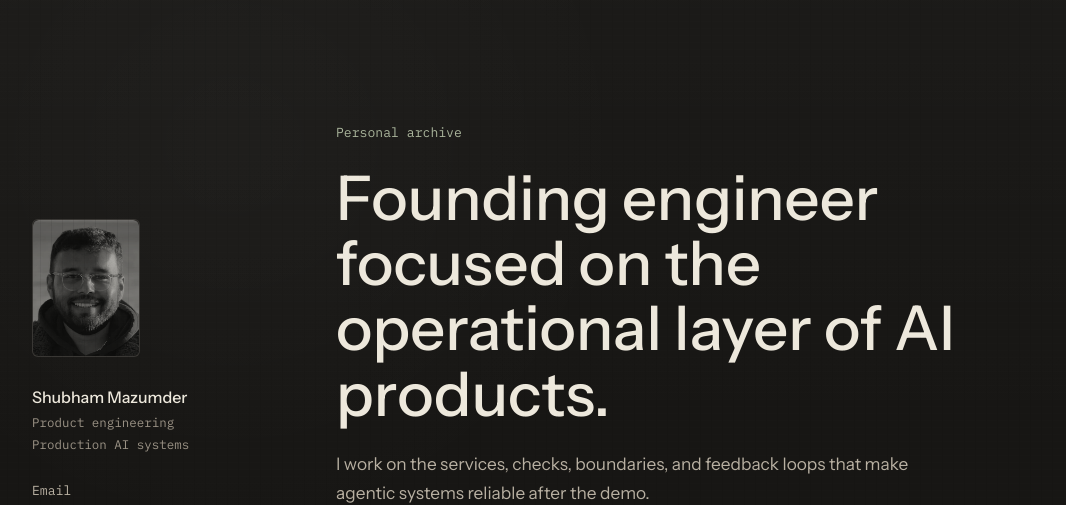
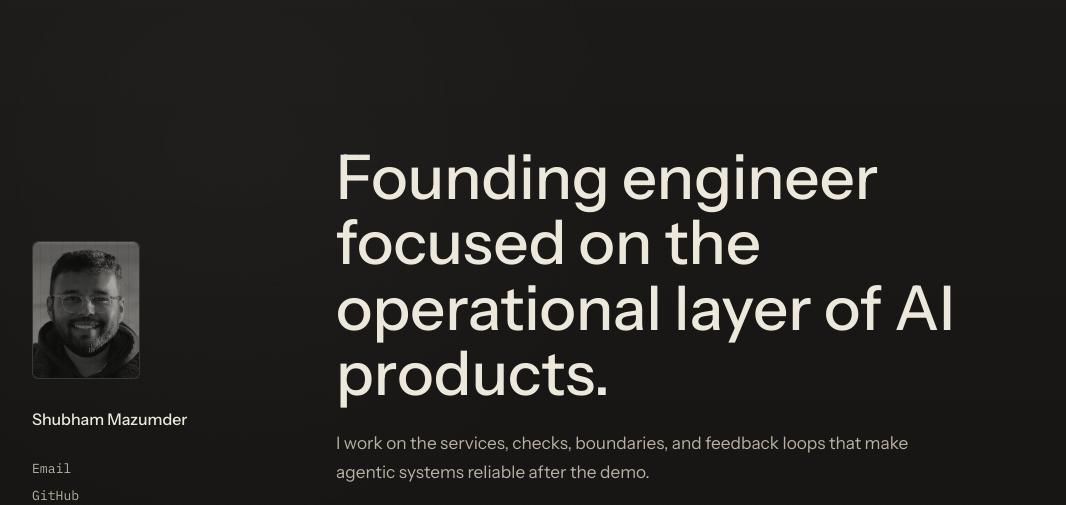
Before and after one commit to cystema/folio, a Next.js app: page / in a window 1280 px wide. Shown: the top 505 px of the page, without its empty margins (48-1114 px from the left). Built offline with nearby package versions, Linux system fonts and the light colour scheme; no server answers.

Commit message:
chore: simplify archive masthead labels

```diff
--- a/app/globals.css
+++ b/app/globals.css
@@ -164,22 +164,13 @@ select {
   gap: 4px;
 }
 
-.archive-name,
-.archive-role {
+.archive-name {
   margin: 0;
 }
 
 .archive-name {
   color: var(--ink);
   font-weight: 500;
-}
-
-.archive-role {
-  max-width: 22ch;
-  color: var(--ink-faint);
-  font-family: var(--font-mono);
-  font-size: 0.78rem;
-  line-height: 1.45;
 }
 
 .archive-links {
@@ -210,13 +201,6 @@ select {
 
 .archive-main {
   width: min(100%, 760px);
-}
-
-.archive-label {
-  margin: 0 0 22px;
-  color: var(--archive-accent);
-  font-family: var(--font-mono);
-  font-size: 0.82rem;
 }
 
 .archive-main h1 {
--- a/app/page.tsx
+++ b/app/page.tsx
@@ -33,8 +33,6 @@ export default async function HomePage() {
 
           <div className="archive-identity">
             <p className="archive-name">Shubham Mazumder</p>
-            <p className="archive-role">Product engineering</p>
-            <p className="archive-role">Production AI systems</p>
           </div>
 
           <nav className="archive-links" aria-label="Contact links">
@@ -56,7 +54,6 @@ export default async function HomePage() {
         </aside>
 
         <section className="archive-main" aria-labelledby="archive-title">
-          <p className="archive-label">Personal archive</p>
           <h1 id="archive-title">
             Founding engineer focused on the operational layer of AI products.
           </h1>
```
